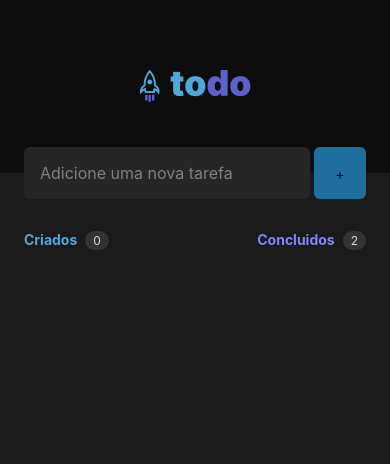
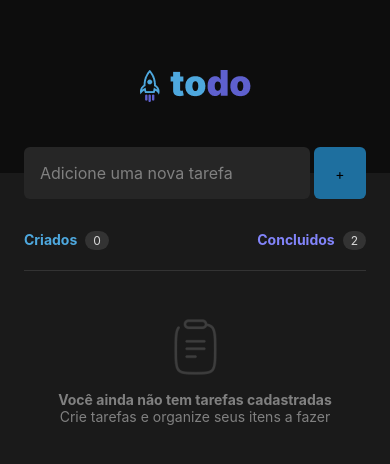
Before and after one commit to carlosdoria/ignite-challenge-todo-list, a React Native app: screen / in a window 390 px wide. Shown: the top 464 px of the page. Built offline with nearby package versions, Linux system fonts and the light colour scheme.

Commit message:
feat: create Task list component

```diff
--- /dev/null
+++ b/src/components/TaskList/index.tsx
@@ -0,0 +1,29 @@
+import {
+  View,
+  Text,
+  TextInput,
+  TouchableOpacity,
+  FlatList,
+} from "react-native";
+import { styles } from "./styles";
+import { THEME } from "../../styles/theme";
+import { EmptyList } from "../EmptyList";
+
+export interface ITask {
+  name: string;
+  isCompleted: boolean;
+}
+
+export type TaskListProps = { tasks: ITask[] };
+
+export function TaskList({ tasks }: TaskListProps) {
+  return (
+    <FlatList
+      data={tasks}
+      style={styles.list}
+      keyExtractor={(item) => item.name}
+      renderItem={({ item }) => <Text>{item.name}</Text>}
+      ListEmptyComponent={<EmptyList />}
+    />
+  );
+}
--- /dev/null
+++ b/src/components/TaskList/styles.ts
@@ -0,0 +1,8 @@
+import { StyleSheet } from "react-native";
+import { THEME } from "../../styles/theme";
+
+export const styles = StyleSheet.create({
+  list: {
+    paddingHorizontal: 24,
+  },
+});
--- a/src/screen/home/index.tsx
+++ b/src/screen/home/index.tsx
@@ -1,15 +1,14 @@
-import { View, Text, SafeAreaView, Alert } from "react-native";
+import { View, Text, SafeAreaView, Alert, FlatList } from "react-native";
 import { Header } from "../../components/Header";
 import { Input } from "../../components/Input";
 import { useState } from "react";
 import { Counter } from "../../components/Counter";
 import { styles } from "./styles";
+import { ITask, TaskList } from "../../components/TaskList";
 
-type screenProps = {};
-
-export function Home({}: screenProps) {
+export function Home() {
   const [newTaskState, setNewTaskState] = useState("");
-  const [tasksState, setTasksState] = useState<String[]>([]);
+  const [tasksState, setTasksState] = useState<ITask[]>([]);
 
   // TODO: add reduce to count completed tasks
 
@@ -20,7 +19,10 @@ export function Home({}: screenProps) {
     }
 
     try {
-      setTasksState([...tasksState, newTaskState]);
+      setTasksState([
+        ...tasksState,
+        { name: newTaskState, isCompleted: false },
+      ]);
       setNewTaskState("");
 
       Alert.alert("Tarefa.", "Tarefa adicionada com sucesso.");
@@ -42,7 +44,8 @@ export function Home({}: screenProps) {
         <Counter text="Criados" counter={tasksState.length} />
         <Counter text="Concluidos" counter={2} color="purple" />
       </View>
-      {/* <TaskList/> */}
+
+      <TaskList tasks={tasksState} />
     </SafeAreaView>
   );
 }
```
